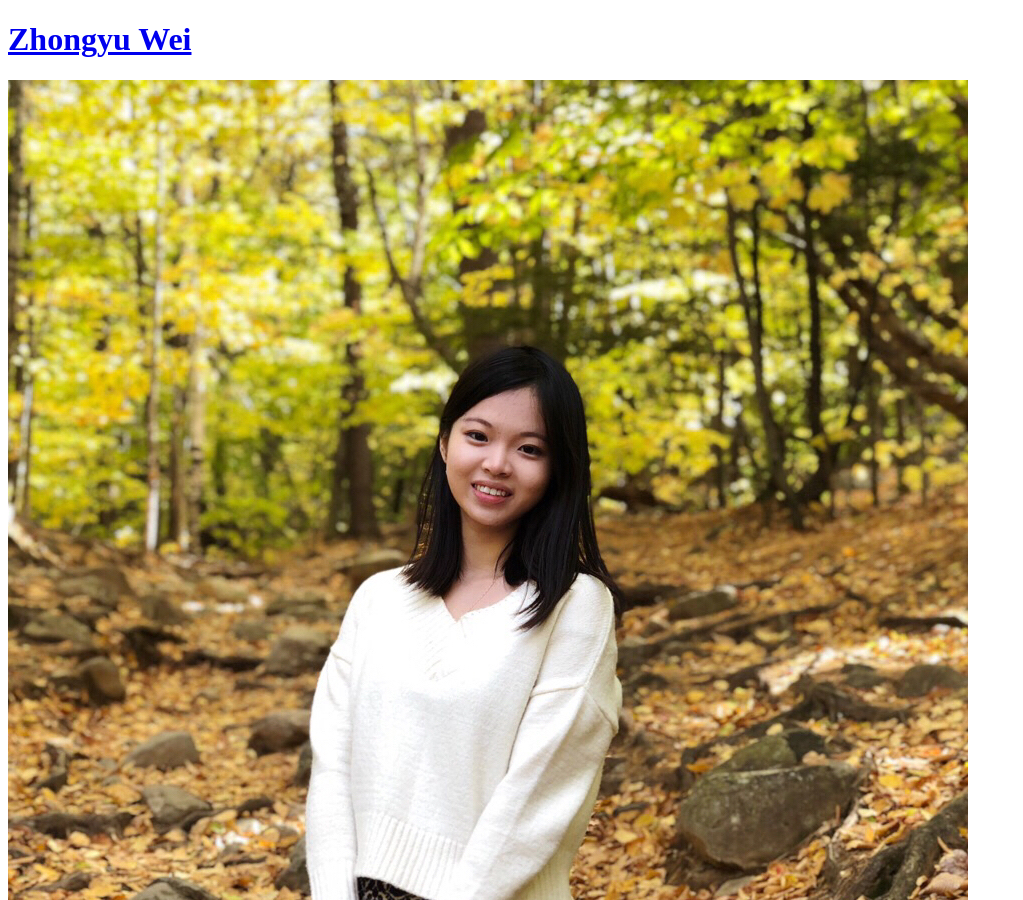
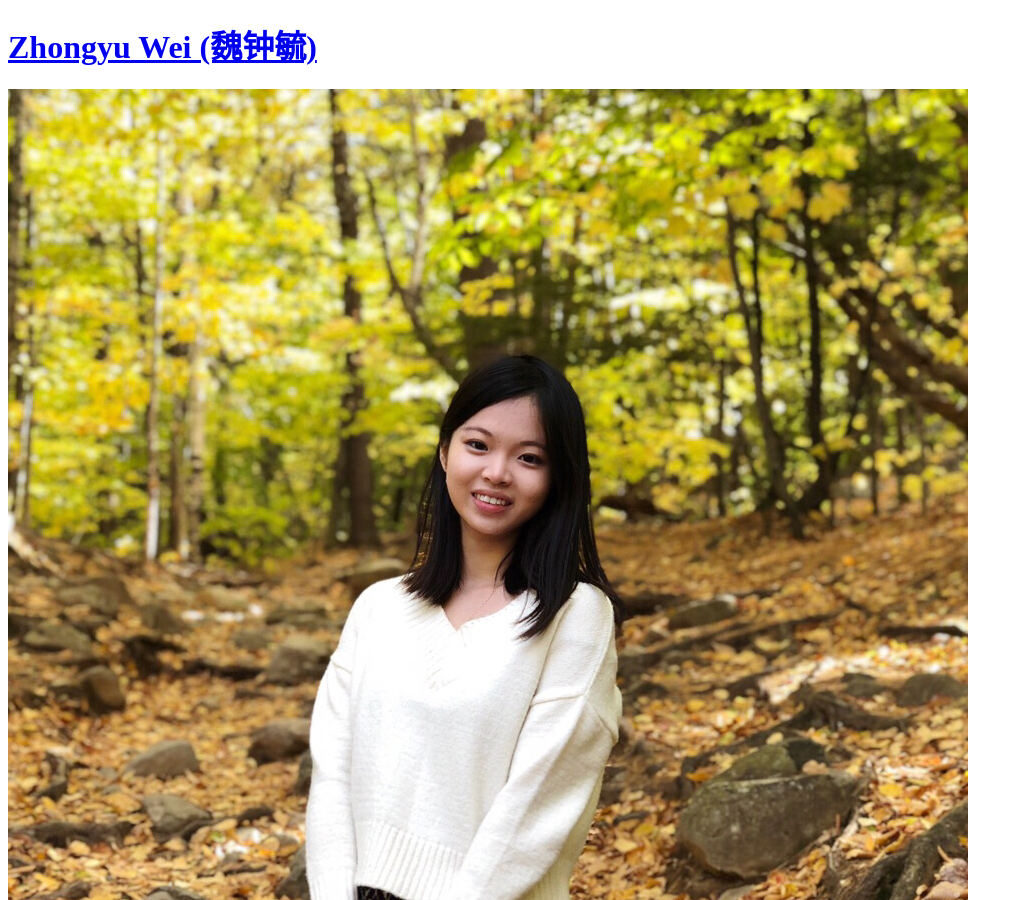
Before and after one commit to Sylviawzy/Sylviawzy.github.io, a Jekyll site: the page built from index.md, in a window 1280 px wide and 900 px high. Shown: the whole window, without its empty margins (0-1023 px from the left). Built offline with Jekyll 4.4.1, drawn with Linux system fonts in a browser that asks for light colours; our own code applies the rules of GitHub Pages for plain Markdown files; a style sheet for code colours, icons or effects is not loaded.

Commit message:
Update _config.yml

```diff
--- a/_config.yml
+++ b/_config.yml
@@ -1,4 +1,4 @@
-title: Zhongyu Wei
+title: Zhongyu Wei (魏钟毓)
 description: Zhongyu Wei's personal website
 show_downloads: false
 theme: jekyll-theme-minimal
```
